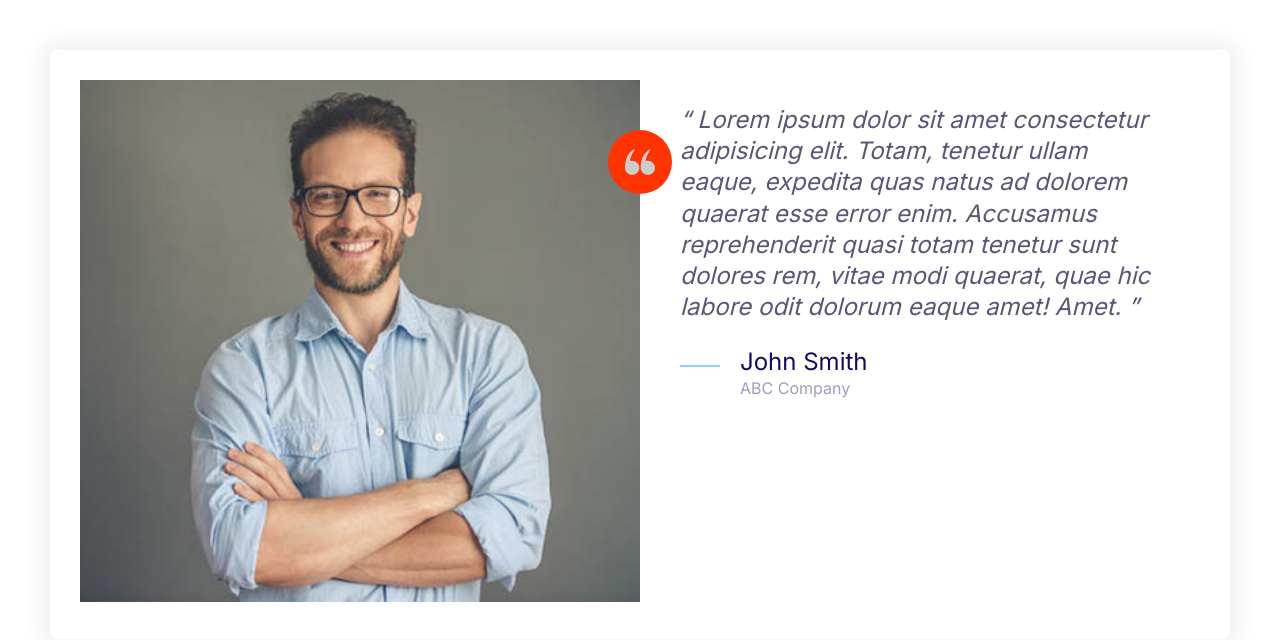
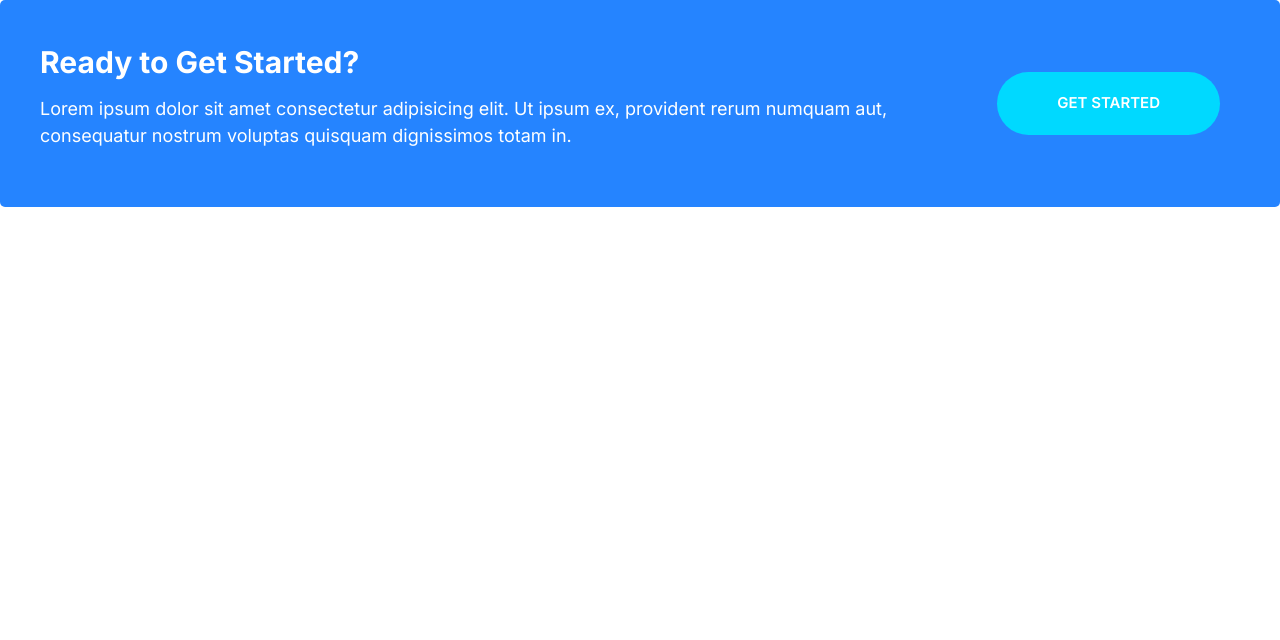
Before and after one commit to hanzhli/han, a plain HTML site: page index.html in a window 1280 px wide. Drawn offline with Linux system fonts and the light colour scheme.

Commit message:
气泡组件

```diff
--- a/css/style.css
+++ b/css/style.css
@@ -509,3 +509,40 @@ padding: 2rem 3rem;
     }
 
 }
+/* 气泡组件 */
+.callout{
+    padding:4rem ;
+    border-radius: 5px;
+}
+
+.callout--primary {
+    background-color:var(--color-primary) ;
+    color: #fff;
+}
+.callout__heading {
+    color: #fff;
+    margin-top: 0;
+    font-size: 3rem;
+}
+
+.callout .btn {
+    align-self: center;
+    justify-self: center;
+
+}
+.callout__content{
+    text-align: center;
+}
+@media screen and (min-width:768px) {
+    .callout .grid--1x2 {
+        grid-template-columns: 1fr auto;
+    }
+
+    .callout__content {
+        text-align: left;
+    }
+    .callout .btn{
+        justify-self: start;
+        margin: 2rem;
+    }
+}
--- a/index.html
+++ b/index.html
@@ -14,42 +14,19 @@
     <link rel="stylesheet" href="css/normalize.css" />
     <link rel="stylesheet" href="css/style.css" />
   </head>
-  <body style="padding: 5rem">
-    <div class="card testimonial">
+  <body>
+    <div class="callout callout--primary">
       <div class="grid grid--1x2">
-        <div class="testimonial__imge">
-          <img src="/img/testimonial.jpg" alt="一位满意而且微笑的客户" />
-          <span class="icon-container icon-container--accent">
-            <svg class="icon icon--white icon--small">
-              <use xlink:href="img/sprite.svg#quotes"></use>
-            </svg>
-          </span>
+        <div class="callout__content">
+          <h2 class="callout__heading">Ready to Get Started?</h2>
+          <p>
+            Lorem ipsum dolor sit amet consectetur adipisicing elit. Ut ipsum
+            ex, provident rerum numquam aut, consequatur nostrum voluptas
+            quisquam dignissimos totam in.
+          </p>
         </div>
-
-        <blockquote class="quote">
-          <p class="quote__text">
-            Lorem ipsum dolor sit amet consectetur adipisicing elit. Totam,
-            tenetur ullam eaque, expedita quas natus ad dolorem quaerat esse
-            error enim. Accusamus reprehenderit quasi totam tenetur sunt dolores
-            rem, vitae modi quaerat, quae hic labore odit dolorum eaque amet!
-            Amet.
-          </p>
-          <footer>
-            <div class="media">
-              <div class="media__image">
-                <svg class="icon icon--primary quote__line">
-                  <use xlink:href="img/sprite.svg#line"></use>
-                </svg>
-              </div>
-              <div class="media__body">
-                <h3 class="media__title quote__author">John Smith</h3>
-                <p class="quote__organization">ABC Company</p>
-              </div>
-            </div>
-          </footer>
-        </blockquote>
+        <a href="#" class="btn btn--secondary btn--stretched">Get Started</a>
       </div>
     </div>
   </body>
 </html>
-<img src="" alt="" />
```
Also changed, not shown: 1 other file.
